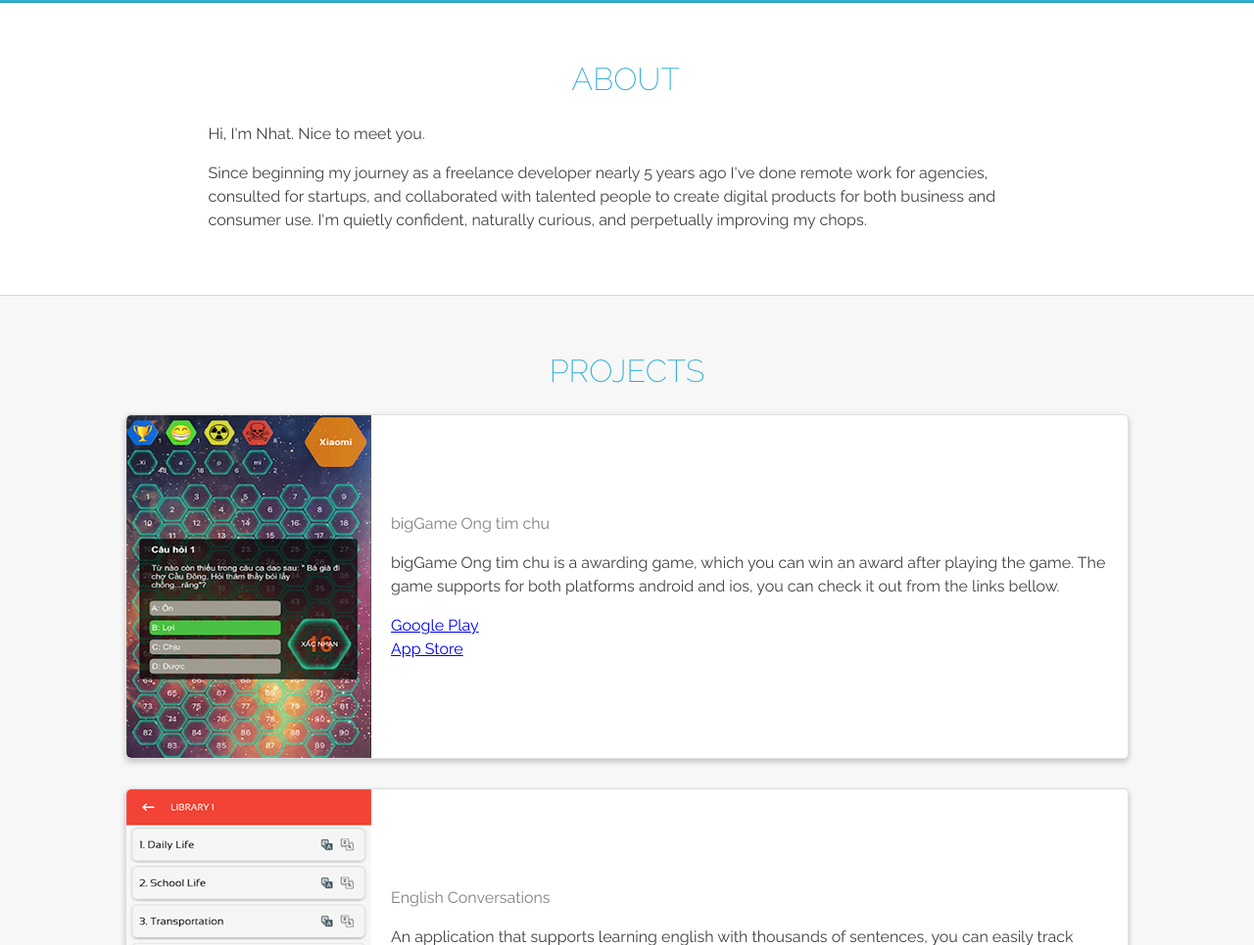
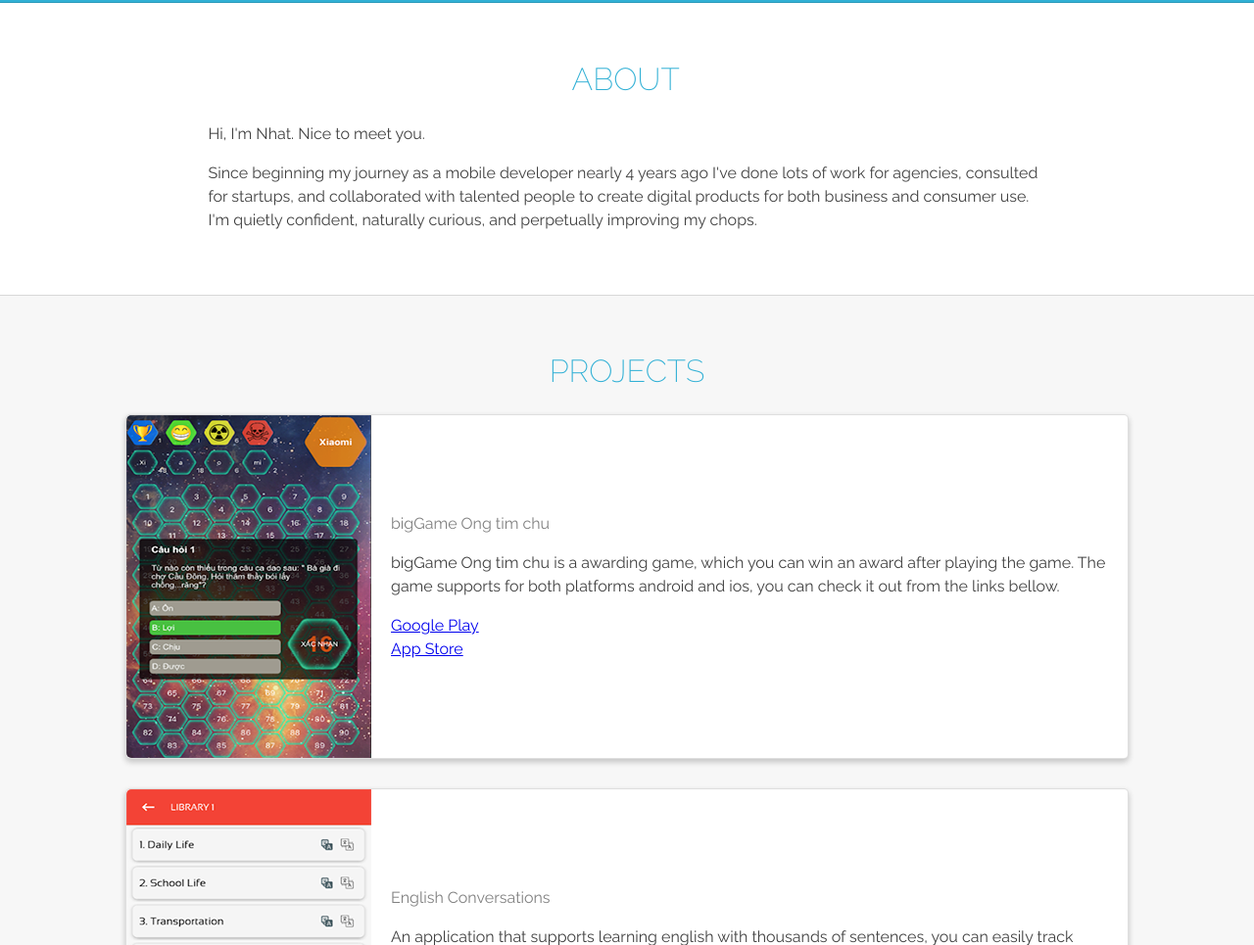
Before and after one commit to nhat292/nhat292.github.io, a plain HTML site: page index.html in a window 1280 px wide. Shown: the part 797-1762 px from the top of the page at 98% size. Drawn offline with Linux system fonts and the light colour scheme.

Commit message:
Update index.html
Update about

```diff
--- a/index.html
+++ b/index.html
@@ -67,7 +67,7 @@
               Hi, I'm Nhat. Nice to meet you.
             </p>
             <p>
-              Since beginning my journey as a freelance developer nearly 5 years ago I've done remote work for agencies, consulted for startups, and collaborated with talented people to create digital products for both business and consumer use. I'm quietly confident, naturally curious, and perpetually improving my chops.
+              Since beginning my journey as a mobile developer nearly 4 years ago I've done lots of work for agencies, consulted for startups, and collaborated with talented people to create digital products for both business and consumer use. I'm quietly confident, naturally curious, and perpetually improving my chops.
             </p>
           </div>
         </div>
```
